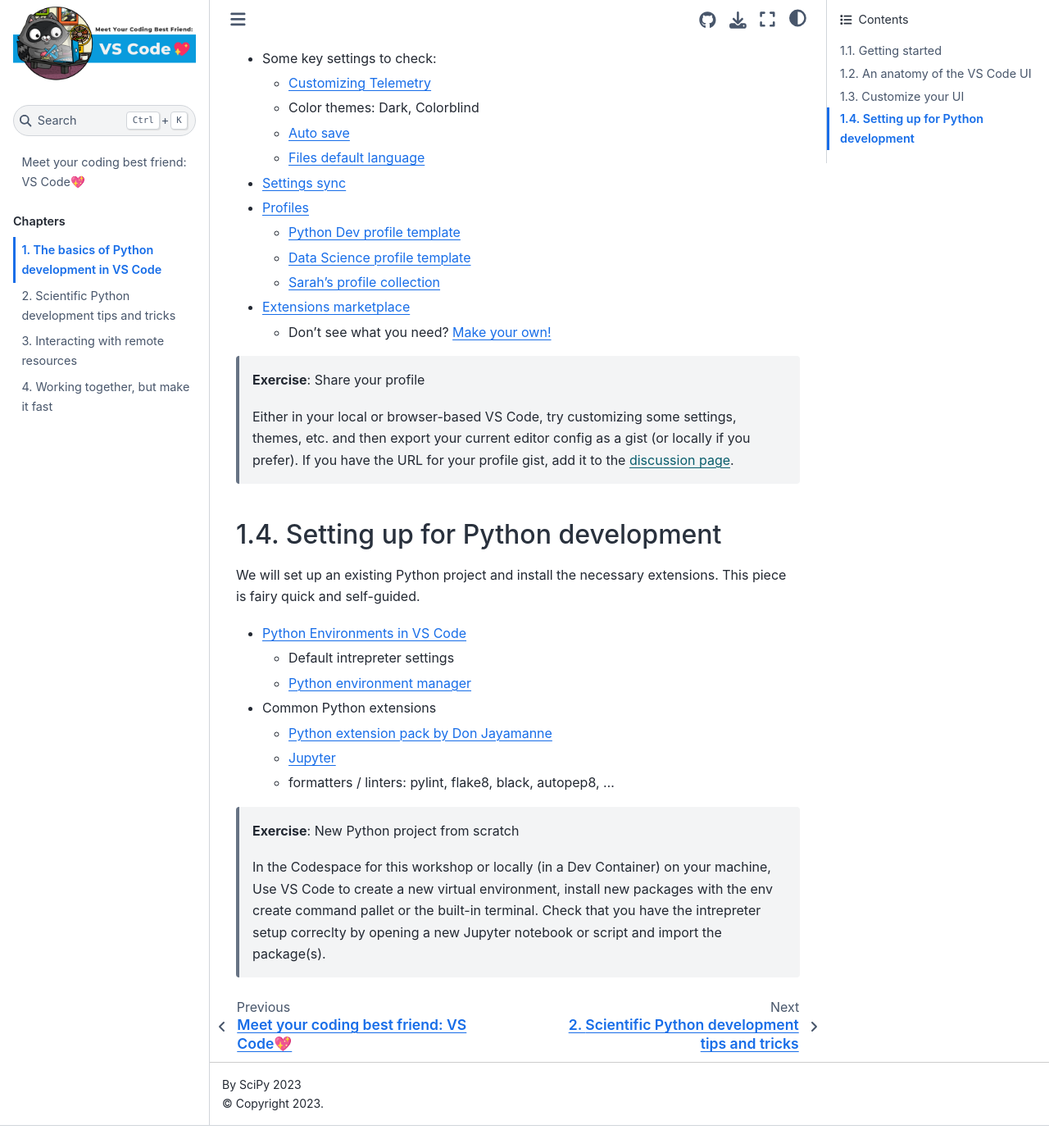
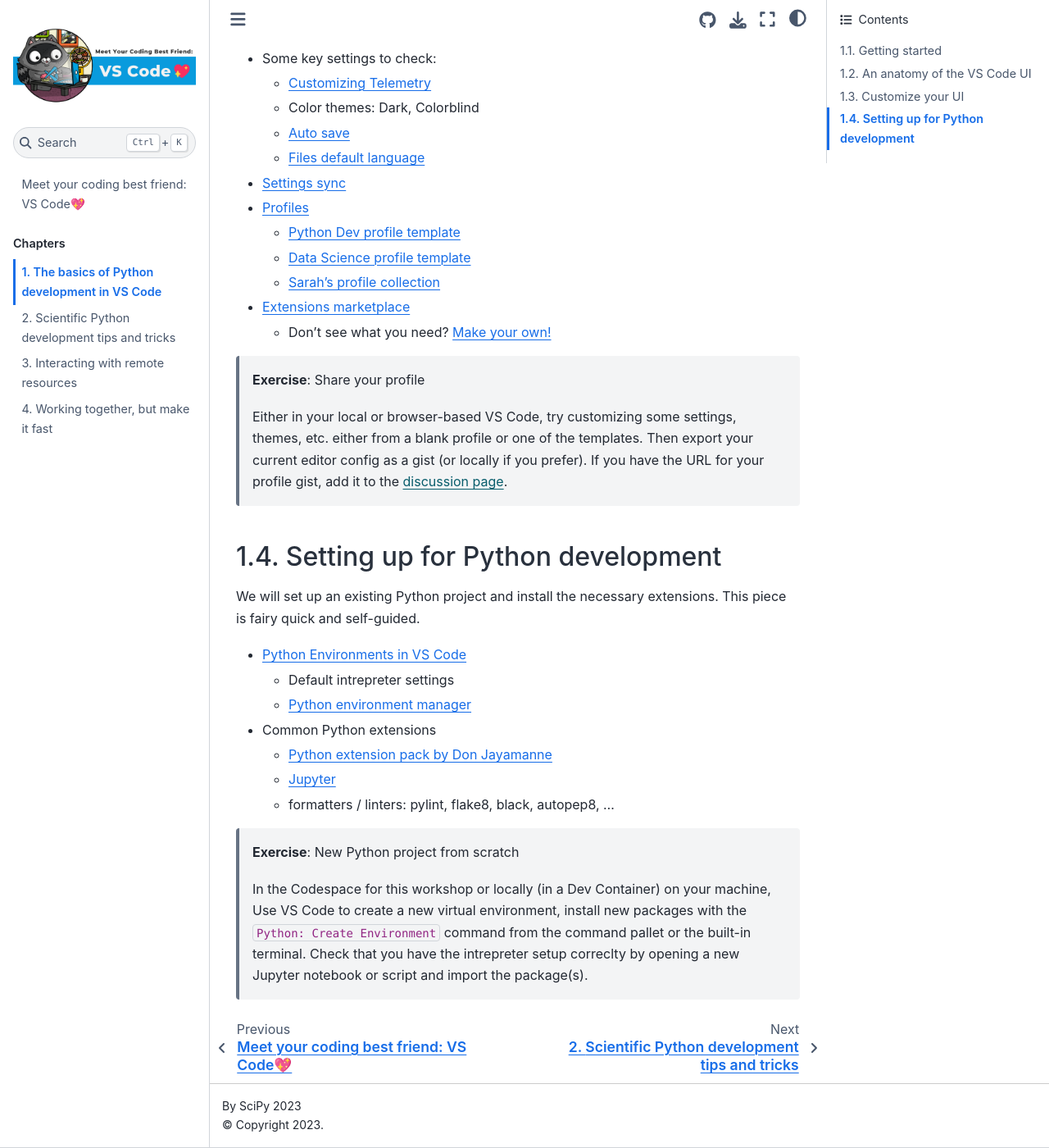
Before and after one commit to crazy4pi314/scipy-vscode-tutorial, a Jupyter Book: the page built from 1-basics.md, in a window 1280 px wide and 1400 px high, scrolled down 1119 px. Shown: the whole window at 82% size. Built offline with Jupyter Book 1.0.4 settings and Sphinx 7.4.7 and the Sphinx Book theme 1.1.4, drawn with Linux system fonts in a browser that asks for light colours; before the commit the page ends 2492 px from its top, so only the background shows below that.

Commit message:
Clarifying instructions

```diff
--- a/1-basics.md
+++ b/1-basics.md
@@ -60,7 +60,7 @@
 
 > **Exercise**: Share your profile
 >
-> Either in your local or browser-based VS Code, try customizing some settings, themes, etc. and then export your current editor config as a gist (or locally if you prefer). If you have the URL for your profile gist, add it to the [discussion page](https://github.com/crazy4pi314/scipy-vscode-tutorial/discussions/17).
+> Either in your local or browser-based VS Code, try customizing some settings, themes, etc. either from a blank profile or one of the templates. Then export your current editor config as a gist (or locally if you prefer). If you have the URL for your profile gist, add it to the [discussion page](https://github.com/crazy4pi314/scipy-vscode-tutorial/discussions/17).
 
 ## Setting up for Python development
 
@@ -76,4 +76,4 @@
 
 > **Exercise**: New Python project from scratch
 >
-> In the Codespace for this workshop or locally (in a Dev Container) on your machine, Use VS Code to create a new virtual environment, install new packages with the env create command pallet or the built-in terminal. Check that you have the intrepreter setup correclty by opening a new Jupyter notebook or script and import the package(s).
+> In the Codespace for this workshop or locally (in a Dev Container) on your machine, Use VS Code to create a new virtual environment, install new packages with the `Python: Create Environment` command from the command pallet or the built-in terminal. Check that you have the intrepreter setup correclty by opening a new Jupyter notebook or script and import the package(s).
```
